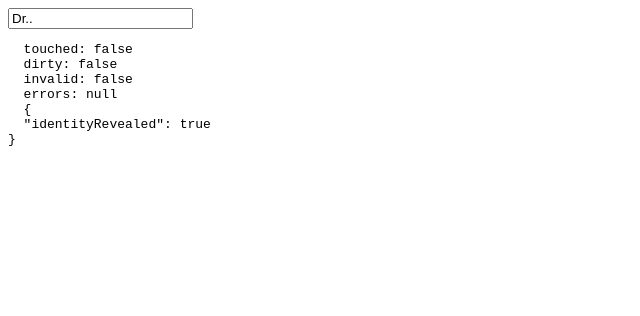
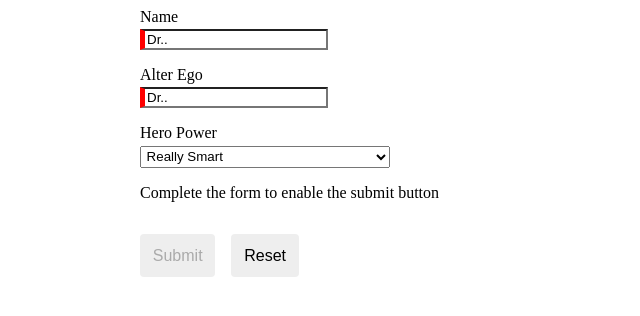
Before and after one commit to kvandana451/validating-input, an Angular app in the folder app/: page / in a window 1280 px wide. Shown: the top 316 px of the page, without its empty margins (0-640 px from the left). Built offline with nearby package versions, Linux system fonts and the light colour scheme.

Commit message:
added form structure and css which was not included in doc

```diff
--- a/app/src/app/components/hero-form/hero-form.component.html
+++ b/app/src/app/components/hero-form/hero-form.component.html
@@ -21,12 +21,20 @@
 </pre> -->
 
 <form *ngIf="heroForm" [formGroup]="heroForm">
-    <input type="text" formControlName="name" class="form-control" />
-    <div *ngIf="formControl_name?.invalid && (formControl_name?.dirty||formControl_name?.touched)  "
-        class="alert alert-danger">
-        <div *ngIf="formControl_name?.errors?.['required']">
-            Name is required
-        </div>
+    <div [hidden]="isSubmitted">
+        <!-- && (heroForm.touched || heroForm.dirty) -->
+        <div class="cross-validation" [class.cross-validation-error]="heroForm.errors?.['identityRevealed'] ">
+            <!-- Form Control Name -->
+
+            <div class="form-group">
+                <label for="formControl_name">Name</label>
+                <input type="text" formControlName="name" id="formControl_name" class="form-control" />
+                <!-- NAME control VALIDATORS -->
+                <div *ngIf="
+        formControl_name?.invalid &&
+        (formControl_name?.dirty || formControl_name?.touched)
+      " class="alert alert-danger">
+                    <div *ngIf="formControl_name?.errors?.['required']">Name is required</div>
                     <div *ngIf="formControl_name?.errors?.['minlength']">
                         Name must be at least 4 characters long.
                     </div>
@@ -34,18 +42,67 @@
                     <div *ngIf="formControl_name?.errors?.['forbiddenName']">
                         Name cannot be bob
                     </div>
+                </div>
+            </div>
+            <!-- Form Control Alter Ego -->
 
+            <div class="form-group">
+                <label for="formControl_alterEgo">Alter Ego</label>
+                <input type="text" id="formControl_alterEgo" class="form-control" formControlName="alterEgo" />
+                <!-- Alter Ego control VALIDATORS -->
+
+                <div *ngIf="formControl_alterEgo?.pending">VALIDATING..</div>
+                <div *ngIf="formControl_alterEgo?.invalid" class="alert alert-danger">
+                    <div *ngIf=" formControl_alterEgo?.errors?.['uniqueAlterEgo']">
+                        Alter Ego is Already Taken
                     </div>
+                </div>
+            </div>
+
             <div *ngIf="heroForm.errors?.['identityRevealed'] && (heroForm.touched || heroForm.dirty)"
                 class="cross-validation-error-message alert alert-danger">
-        Name cannot match alter ego.
+                <div>Name cannot match alter ego.</div>
+            </div>
+        </div>
+        <!-- Form Control Power-->
+        <div class="form-group">
+            <label for="formControl_power">Hero Power</label>
+            <select id="formControl_power" class="form-control" formControlName="power">
+                <option *ngFor="let p of powers" [value]="p">{{ p }}</option>
+            </select>
+            <!-- Power control VALIDATORS -->
+            <div *ngIf="
+        formControl_power?.invalid &&
+        (formControl_power?.dirty || formControl_power?.touched)
+      " class="alert alert-danger">
+                <div *ngIf="formControl_power?.errors?.['required']">
+                    Power is required
+                </div>
+            </div>
         </div>
 
+
+        <p>Complete the form to enable the submit button</p>
+        <button type="submit" [disabled]="heroForm?.invalid" (click)="onSubmitForm()">Submit</button>
+        <button type="button" (click)="heroForm?.reset()">Reset</button>
+    </div>
 </form>
-<pre>
+<div class="submitted-message" *ngIf="isSubmitted">
+    <p>You've submitted your hero,{{heroForm?.value?.name}}</p>
+    <button type="button" (click)="heroForm?.reset()">Add new hero</button>
+</div>
+
+<!-- <pre>
   touched: {{ formControl_name?.touched }}
   dirty: {{ formControl_name?.dirty }}
   invalid: {{ formControl_name?.invalid }}
   errors: {{ formControl_name?.errors | json }}
-  {{heroForm?.errors|json}}
+  {{heroForm?.value |json}}
+  {{ heroForm?.errors | json }}
 </pre>
+<pre>
+    touched: {{ formControl_alterEgo?.touched }}
+  dirty: {{ formControl_alterEgo?.dirty }}
+  invalid: {{ formControl_alterEgo?.invalid }}
+  errors: {{ formControl_alterEgo?.errors | json }}
+</pre> -->
--- a/app/src/app/components/hero-form/hero-form.component.scss
+++ b/app/src/app/components/hero-form/hero-form.component.scss
@@ -1,3 +1,7 @@
+.cross-validation-error input {
+  border-left: 5px solid red;
+}
+
 .alert div {
     max-width:150px;
   background-color: #fed3d3;
@@ -5,3 +9,14 @@
   padding: 1rem;
   margin-bottom: 1rem;
 }
+.form-group {
+  margin-bottom: 1rem;
+}
+label{
+  display:block;
+  margin-bottom:.2rem;
+}
+select {
+  width: 25%;
+  padding: .1rem;
+}
--- a/app/src/app/components/hero-form/hero-form.component.ts
+++ b/app/src/app/components/hero-form/hero-form.component.ts
@@ -1,4 +1,4 @@
-import { JsonPipe, NgIf } from '@angular/common';
+import { JsonPipe, NgFor, NgIf } from '@angular/common';
 import { Component } from '@angular/core';
 import {
   FormControl,
@@ -12,7 +12,7 @@ import { uniqueAlterEgoValidator } from '../../shared/uniqueAlterEgoValidator';
 
 @Component({
   selector: 'app-hero-form',
-  imports: [ReactiveFormsModule, NgIf, JsonPipe],
+  imports: [ReactiveFormsModule, NgIf, JsonPipe, NgFor],
   templateUrl: './hero-form.component.html',
   styleUrl: './hero-form.component.scss',
 })
@@ -60,10 +60,17 @@ export class HeroFormComponent {
   get formControl_name() {
     return this.heroForm?.get('name');
   }
+  get formControl_alterEgo() {
+    return this.heroForm?.get('alterEgo');
+  }
   get formControl_power() {
     return this.heroForm?.get('power');
   }
   constructor(private uniquealterEgoValidator: uniqueAlterEgoValidator) {}
+  isSubmitted: boolean = false;
+  onSubmitForm() {
+    this.isSubmitted = true;
+  }
   ngOnInit() {
     this.heroForm = new FormGroup(
       {
@@ -85,5 +92,11 @@ export class HeroFormComponent {
       { validators: identityRevealedValidator }
     );
     console.log(this.heroForm.get('name')?.value);
+    //IMPORTANT:Auto-reset isSubmitted when user edits the form again
+    this.heroForm.valueChanges.subscribe(() => {
+      if (this.isSubmitted) {
+        this.isSubmitted = false; // auto-reset when form is changed
+      }
+    });
   }
 }
--- a/app/src/styles.scss
+++ b/app/src/styles.scss
@@ -1 +1,28 @@
 /* You can add global styles to this file, and also import other style files */
+
+body{
+    padding:.5rem;
+    max-width:1000px;
+    margin:auto;
+}
+button {
+  background-color: #eee;
+  border: none;
+  border-radius: 4px;
+  cursor: pointer;
+  color: black;
+  font-size: 1rem;
+  padding: .8rem;
+  margin-right: 1rem;
+  margin-bottom: 1rem;
+  margin-top: 1rem;
+}
+button:hover {
+  background-color: black;
+  color: white;
+}
+button:disabled {
+  background-color: #eee;
+  color: #aaa;
+  cursor: auto;
+}
```
Lines whose indentation alone changed are shown as unchanged.
